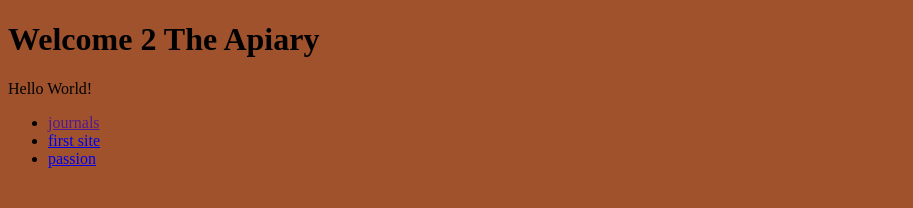
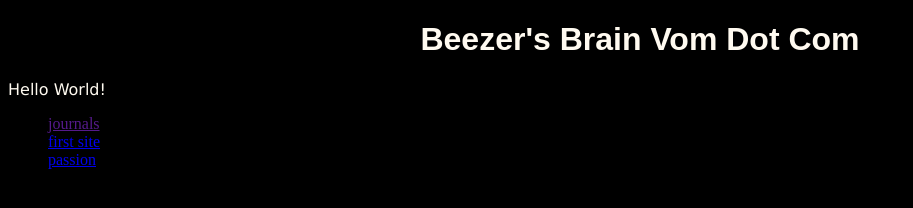
Before and after one commit to Beezerr/class-site, a plain HTML site: page index.html in a window 1280 px wide. Shown: the whole page, without its empty margins (0-913 px from the left). Drawn offline with Linux system fonts and the light colour scheme; a web font is replaced by a local one.

Commit message:
style updates (color change, font change, & placement)

```diff
--- a/index.html
+++ b/index.html
@@ -4,9 +4,17 @@
         <title>Mind Ur Beezwax!</title>
         <link rel="stylesheet" href="style.css">
         <link rel="shortcut icon" type="image/png" href="img/icon.png">
+        <link rel="stylesheet" href="https://use.typekit.net/fwj4tpt.css">
     </head>
     <body>
-        <h1>Welcome 2 The Apiary</h1>
+        <h1><center>Beezer's Brain Vom Dot Com</center></h1>
+        <style>
+            h1 {
+                font-family: avebury-black, sans-serif;
+                weight: 100;
+                style: normal;
+            }
+        </style>
         <p>Hello World!</p>
         <ul>
             <li><a href="">journals</a></li>
--- a/style.css
+++ b/style.css
@@ -1,3 +1,12 @@
 body {
-    background-color:sienna;
+    background-color:black;
 }
+
+p {
+    color: floralwhite;
+    font-family:Verdana, Geneva, Tahoma, sans-serif
+}
+
+h1 {
+    color:floralwhite;
+}
```
Also changed, not shown: 1 other file.
